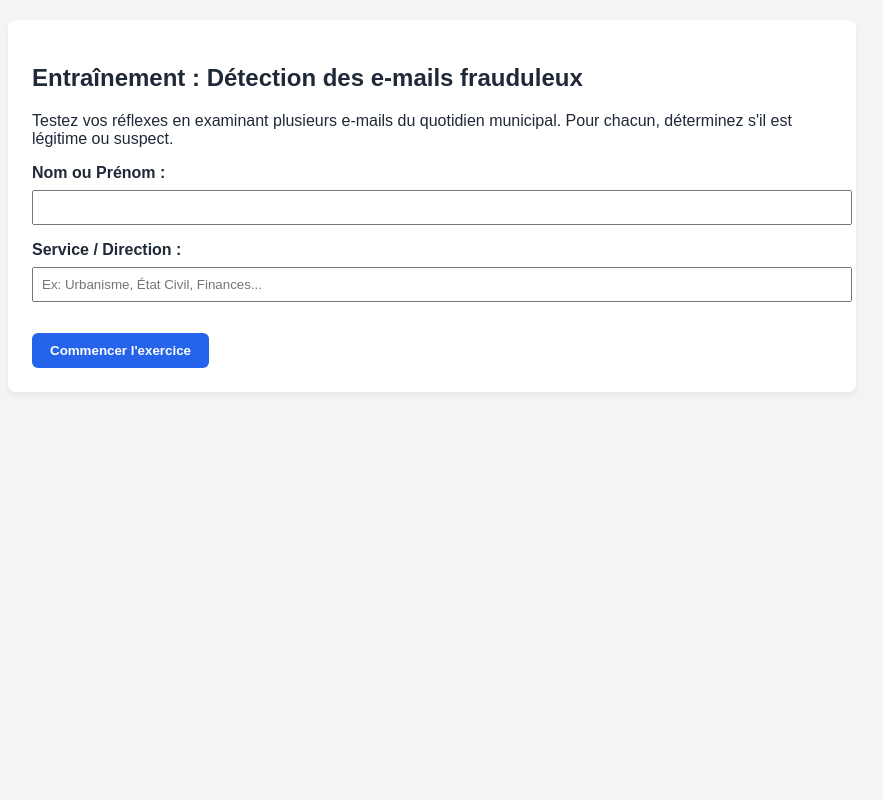
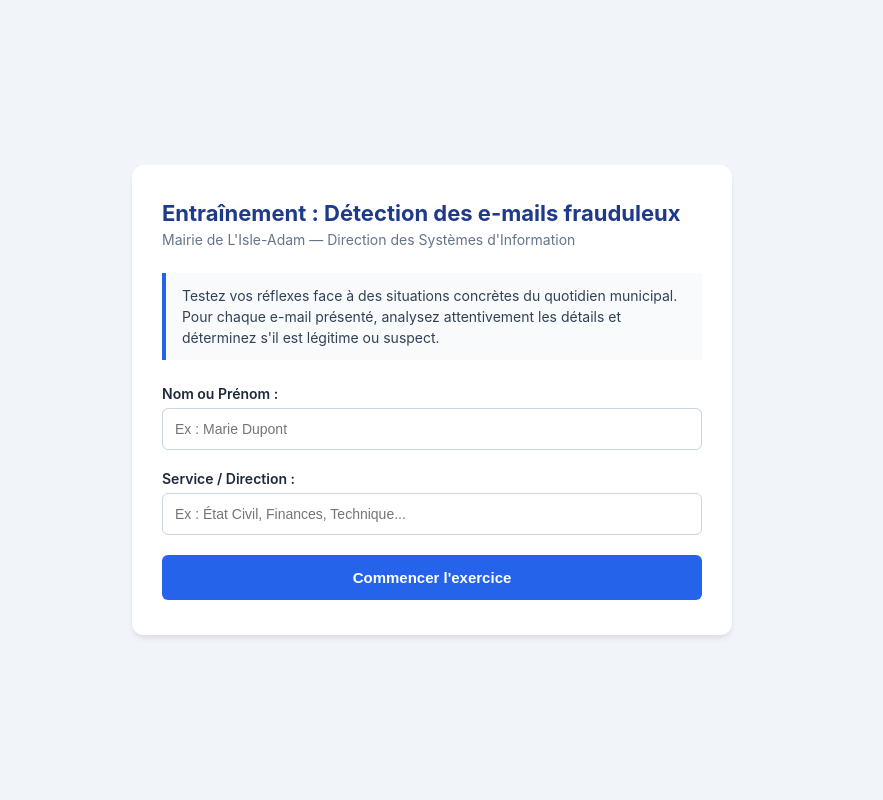
Before and after one commit to Kyotani9/simulateur-cyber, a Flask app: page / in a window 1280 px wide. Shown: the whole page, without its empty margins (208-1091 px from the left). Run offline with Flask 3, Linux system fonts and the light colour scheme; some libraries are stand-ins or nearby versions.

Commit message:
Suppression de toute mention Traply et ajout de l'identite Mairie de L'Isle-Adam

```diff
--- a/app.py
+++ b/app.py
@@ -76,7 +76,7 @@ def require_admin_auth(f):
             return Response(
                 "Accès refusé - Identifiants superviseur requis.",
                 401,
-                {"WWW-Authenticate": 'Basic realm="Espace Supervision Traply"'}
+                {"WWW-Authenticate": 'Basic realm="Mairie de L Isle-Adam - Espace Supervision"'}
             )
         return f(*args, **kwargs)
     return decorated
--- a/templates/admin_scores.html
+++ b/templates/admin_scores.html
@@ -3,7 +3,7 @@
 <head>
     <meta charset="UTF-8">
     <meta name="viewport" content="width=device-width, initial-scale=1.0">
-    <title>Traply — Supervision</title>
+    <title>Mairie de L'Isle-Adam — Tableau de bord DSI</title>
     <style>
         body { font-family: -apple-system, BlinkMacSystemFont, "Segoe UI", Roboto, Arial, sans-serif; margin: 0; padding: 25px; background: #f1f5f9; color: #0f172a; }
         .header { display: flex; justify-content: space-between; align-items: center; border-bottom: 2px solid #2563eb; padding-bottom: 12px; margin-bottom: 20px; }
@@ -20,8 +20,8 @@
 </head>
 <body>
     <div class="header">
-        <h1>Traply — Tableau de bord DSI</h1>
-        <span>Mairie de L'Isle-Adam</span>
+        <h1>Mairie de L'Isle-Adam — Tableau de bord DSI</h1>
+        <span>Sensibilisation interne</span>
     </div>
 
     <div class="stats-grid">
--- a/templates/index.html
+++ b/templates/index.html
@@ -2,23 +2,113 @@
 <html lang="fr">
 <head>
     <meta charset="UTF-8">
-    <title>Sensibilisation Cybersécurité</title>
-    <link rel="stylesheet" href="{{ url_for('static', filename='style.css') }}">
+    <meta name="viewport" content="width=device-width, initial-scale=1.0">
+    <title>Mairie de L'Isle-Adam — Sensibilisation Cybersécurité</title>
+    <style>
+        * { box-sizing: border-box; }
+        body {
+            font-family: -apple-system, BlinkMacSystemFont, "Segoe UI", Roboto, Arial, sans-serif;
+            background: #f1f5f9;
+            color: #0f172a;
+            margin: 0;
+            padding: 20px;
+            display: flex;
+            justify-content: center;
+            align-items: center;
+            min-height: 100vh;
+        }
+        .card {
+            background: #ffffff;
+            max-width: 600px;
+            width: 100%;
+            border-radius: 12px;
+            box-shadow: 0 4px 6px -1px rgba(0, 0, 0, 0.1);
+            padding: 35px 30px;
+        }
+        .header-title {
+            color: #1e3a8a;
+            font-size: 22px;
+            font-weight: 700;
+            margin-bottom: 5px;
+        }
+        .subtitle {
+            color: #64748b;
+            font-size: 14px;
+            margin-top: 0;
+            margin-bottom: 25px;
+        }
+        .desc-box {
+            background: #f8fafc;
+            border-left: 4px solid #2563eb;
+            padding: 12px 16px;
+            font-size: 14px;
+            color: #334155;
+            line-height: 1.5;
+            margin-bottom: 25px;
+        }
+        .form-group {
+            margin-bottom: 20px;
+        }
+        label {
+            display: block;
+            font-size: 14px;
+            font-weight: 600;
+            margin-bottom: 6px;
+            color: #1e293b;
+        }
+        input[type="text"] {
+            width: 100%;
+            padding: 12px;
+            border: 1px solid #cbd5e1;
+            border-radius: 6px;
+            font-size: 14px;
+            outline: none;
+        }
+        input[type="text"]:focus {
+            border-color: #2563eb;
+            box-shadow: 0 0 0 3px rgba(37, 99, 235, 0.15);
+        }
+        .btn-submit {
+            width: 100%;
+            background: #2563eb;
+            color: white;
+            border: none;
+            padding: 14px;
+            border-radius: 6px;
+            font-size: 15px;
+            font-weight: 600;
+            cursor: pointer;
+            transition: background 0.2s;
+        }
+        .btn-submit:hover {
+            background: #1d4ed8;
+        }
+    </style>
 </head>
 <body>
-    <div class="container">
-        <h2>Entraînement : Détection des e-mails frauduleux</h2>
-        <p>Testez vos réflexes en examinant plusieurs e-mails du quotidien municipal. Pour chacun, déterminez s'il est légitime ou suspect.</p>
+
+    <div class="card">
+        <div class="header-title">Entraînement : Détection des e-mails frauduleux</div>
+        <div class="subtitle">Mairie de L'Isle-Adam — Direction des Systèmes d'Information</div>
+
+        <div class="desc-box">
+            Testez vos réflexes face à des situations concrètes du quotidien municipal. Pour chaque e-mail présenté, analysez attentivement les détails et déterminez s'il est légitime ou suspect.
+        </div>
 
         <form method="POST">
-            <label><strong>Nom ou Prénom :</strong></label><br>
-            <input type="text" name="nom" required style="width: 100%; padding: 8px; margin: 8px 0 16px 0;"><br>
+            <div class="form-group">
+                <label for="nom">Nom ou Prénom :</label>
+                <input type="text" id="nom" name="nom" required placeholder="Ex : Marie Dupont">
+            </div>
 
-            <label><strong>Service / Direction :</strong></label><br>
-            <input type="text" name="service" placeholder="Ex: Urbanisme, État Civil, Finances..." required style="width: 100%; padding: 8px; margin: 8px 0 16px 0;"><br>
+            <div class="form-group">
+                <label for="service">Service / Direction :</label>
+                <input type="text" id="service" name="service" required placeholder="Ex : État Civil, Finances, Technique...">
+            </div>
 
-            <button type="submit" class="btn btn-next">Commencer l'exercice</button>
+            <button type="submit" class="btn-submit">Commencer l'exercice</button>
         </form>
     </div>
+
 </body>
 </html>
--- a/templates/simulation.html
+++ b/templates/simulation.html
@@ -3,7 +3,7 @@
 <head>
     <meta charset="UTF-8">
     <meta name="viewport" content="width=device-width, initial-scale=1.0">
-    <title>Traply — Simulation</title>
+    <title>Mairie de L'Isle-Adam — Simulation</title>
     <style>
         * { box-sizing: border-box; }
         body {
@@ -125,7 +125,7 @@
 
     <div class="container">
         <div class="header-bar">
-            <div class="header-title">Simulation de sensibilisation — Traply</div>
+            <div class="header-title">Mairie de L'Isle-Adam — Sensibilisation Cybersécurité</div>
             <div class="badge-progress">Cas {{ idx }} sur {{ total }}</div>
         </div>
 
```
Also changed, not shown: templates/score.html (+9 -9 lines).
